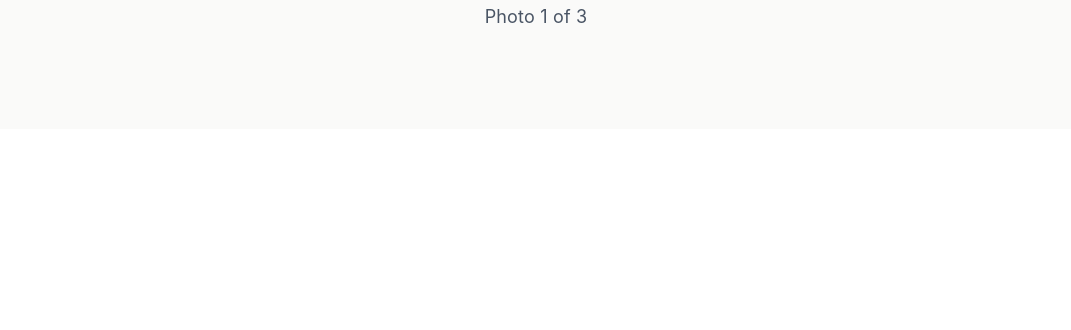
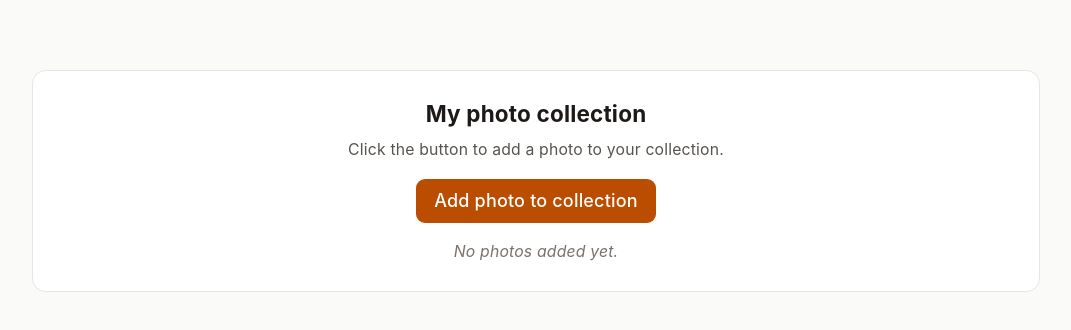
Before and after one commit to Yannisprud/optimization-pe1, a React (Vite) app in the folder optimization-pe1/: page / in a window 1280 px wide. Shown: the part 1712-2042 px from the top of the page, without its empty margins (104-1175 px from the left). Before the commit the page ends 1841 px from the top, so only its background shows below. Built offline with nearby package versions, Linux system fonts and the light colour scheme.

Commit message:
started implementing interactive photo list

```diff
--- /dev/null
+++ b/optimization-pe1/src/components/photoCollection.tsx
@@ -0,0 +1,47 @@
+import { useState } from "react";
+
+export default function PhotoCollection() {
+const [photos, setPhotos] = useState<string[]>([]);
+
+function addPhoto() {
+setPhotos((currentPhotos) => [
+...currentPhotos,
+'Photo ${currentPhotos.length + 1}',
+]);
+}
+
+return (
+<section className="mx-auto mt-8 w-full max-w-4xl rounded-xl border border-stone-200 bg-white p-6">
+<h2 className="text-xl font-bold">My photo collection</h2>
+  <p className="mt-2 text-sm text-stone-600">
+    Click the button to add a photo to your collection.
+  </p>
+
+  <button
+    type="button"
+    onClick={addPhoto}
+    className="mt-4 rounded-lg bg-amber-700 px-4 py-2 font-medium text-white transition hover:bg-amber-800"
+  >
+    Add photo to collection
+  </button>
+
+  <ul className="mt-4 space-y-2">
+    {photos.map((photo) => (
+      <li
+        key={photo}
+        className="rounded-md bg-stone-100 px-4 py-3"
+      >
+        {photo}
+      </li>
+    ))}
+  </ul>
+
+  {photos.length === 0 && (
+    <p className="mt-4 text-sm italic text-stone-500">
+      No photos added yet.
+    </p>
+  )}
+</section>
+
+);
+}
--- a/optimization-pe1/src/pages/home.tsx
+++ b/optimization-pe1/src/pages/home.tsx
@@ -1,7 +1,9 @@
 import NavBar from "@/components/navbar";
 import Carousel from "@/components/carousel";
+import PhotoCollection from "@/components/photoCollection";
 
 export default function Home() {
+
   return (
     <div className="min-h-screen bg-stone-50 text-stone-900">
       <header className="sticky top-0 z-50 bg-amber-700 text-white shadow-sm">
@@ -23,9 +25,7 @@ export default function Home() {
           className="h-auto w-full max-w-2xl rounded-2xl object-cover shadow-sm"
         />
         <section className="mt-8 w-full max-w-4xl">
-          <h1 className="text-2xl font-bold tracking-tight sm:text-xl">
-            The beauty of moving water
-          </h1>
+
 
           <p className="mt-3 text-base leading-7 text-stone-600">
             <span className="font-semibold text-stone-800">
@@ -43,6 +43,7 @@ export default function Home() {
           <div className="mx-auto mb-2 max-w-4xl px-6">
             </div>
         <Carousel />
+        <PhotoCollection />
         </section>
       </main>
     </div>
--- a/optimization-pe1/src/router.tsx
+++ b/optimization-pe1/src/router.tsx
@@ -1,5 +1,6 @@
 import { createBrowserRouter } from 'react-router-dom';
 import Home from './pages/home';
+
 
 const router = createBrowserRouter([
   {
```
